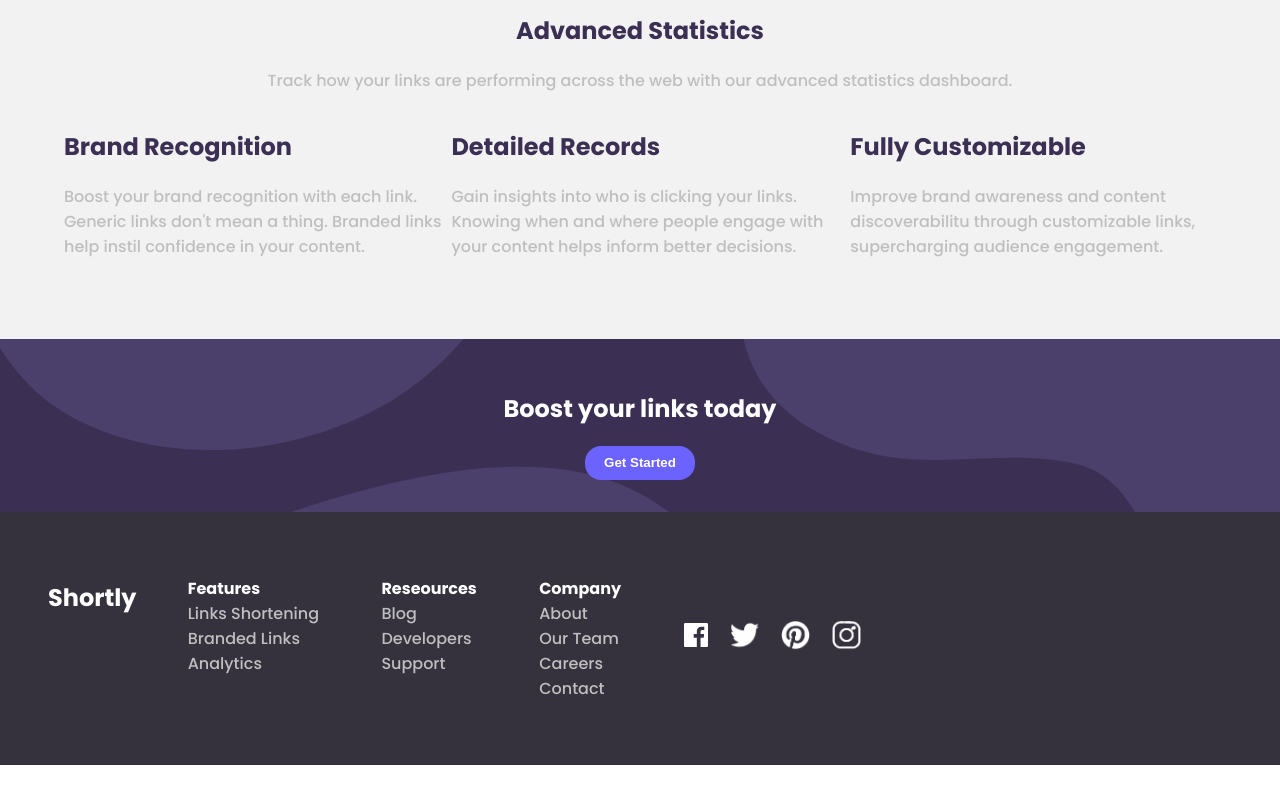
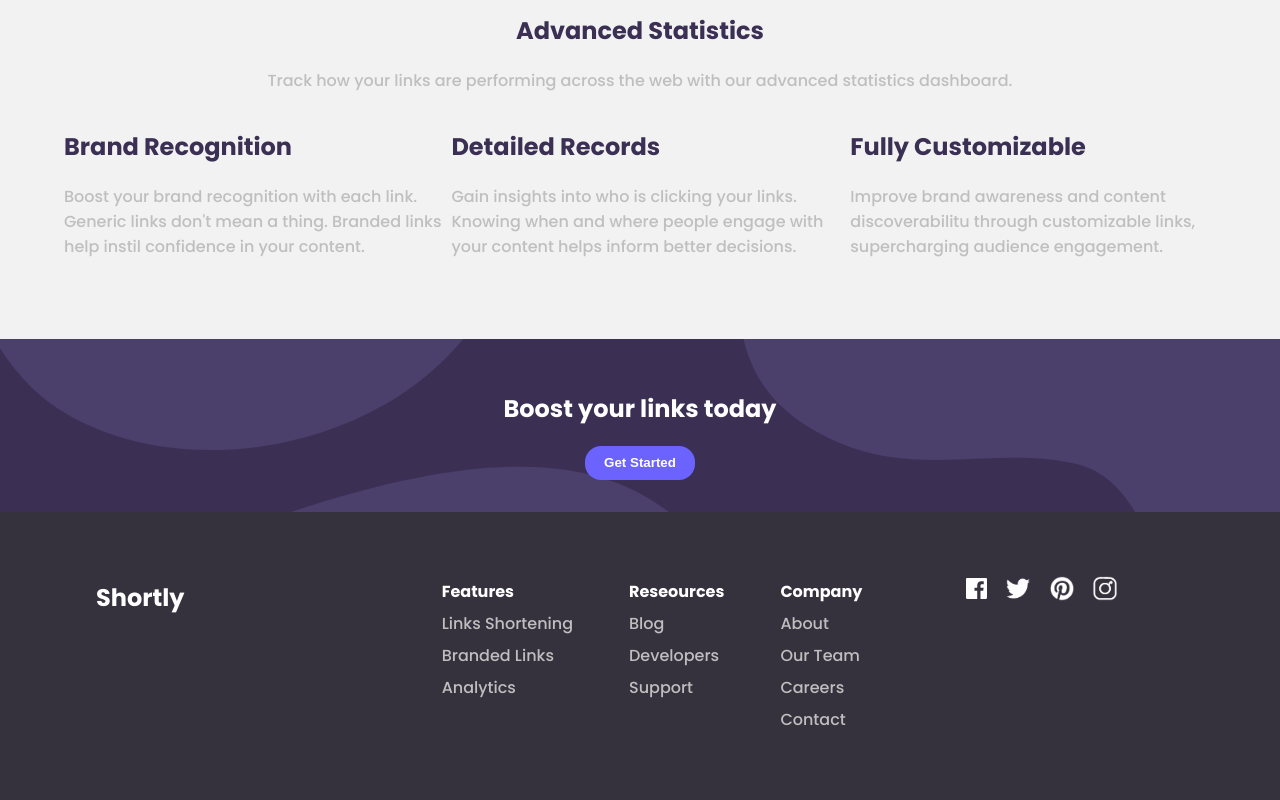
Before and after one commit to romeiro-bru/url-shortening, a React (Create React App) app: page / in a window 1280 px wide. Shown: the part 621-1421 px from the top of the page. Before the commit the page ends 1386 px from the top, so only its background shows below. Built offline with nearby package versions, Linux system fonts and the light colour scheme.

Commit message:
Refactor header and footer

```diff
--- a/src/App.css
+++ b/src/App.css
@@ -17,50 +17,13 @@ body {
   z-index: 1;
 }
 
-header {
-  display: flex;
-  justify-content: space-between;
-  margin-bottom: 3rem;
-}
-header h2 {
-  padding-left: 3rem;
-  color: var(--text-dark);
-  margin: 0;
-}
-
 ul {
   list-style: none;
-  display: inline-flex;
   align-items: center;
-}
-
-li {
-  margin: 0 0.7rem;
-}
-
-.login {
-  position: absolute;
-  right: 9.5rem;
-  display: inline;
-  align-self: center;
-}
-
-.login span {
-  margin-right: 1rem;
 }
 
 .App {
   text-align: center;
-}
-
-.App-header {
-  min-height: 100vh;
-  display: flex;
-  flex-direction: column;
-  align-items: center;
-  justify-content: center;
-  font-size: calc(10px + 2vmin);
-  color: white;
 }
 
 .banner {
@@ -153,23 +116,3 @@ input::placeholder {
   color: white;
   padding: 2rem 0rem;
 }
-
-footer {
-  text-align: left;
-  display: flex;
-  padding: 3rem;
-  background-color: var(--text-dark);
-}
-
-footer ul {
-  display: block;
-}
-
-.icons {
-  display: flex;
-}
-
-.bold {
-  font-weight: 700;
-  color: white;
-}
--- a/src/App.js
+++ b/src/App.jsx
@@ -1,27 +1,12 @@
 import './App.css';
-import facebook from "./assets/images/facebook.svg";
-import twitter from "./assets/images/twitter.png";
-import instagram from "./assets/images/instagram.png";
-import pinterest from "./assets/images/pinterest.png";
-
+import { Footer } from './Components/Footer/Footer';
+import { Header } from './Components/Header/Header';
 
 function App() {
   return (
     <div className="App">
       <main>
-        <header>
-          <ul>
-            <li><h2>Shortly</h2></li>
-            <li>Features</li>
-            <li>Pricing</li>
-            <li>Resources</li>
-          </ul>
-
-          <div className="login">
-            <span>Login</span>
-            <button>Sign Up</button>
-          </div>
-        </header>
+        <Header />
 
         <div className="banner">
           <h1>More than just shorter links</h1>
@@ -65,34 +50,7 @@ function App() {
           <button className="get-started">Get Started</button>
         </section>
 
-        <footer>
-          <h2 className="bold">Shortly</h2>
-          <ul>
-            <li className="bold">Features</li>
-            <li>Links Shortening</li>
-            <li>Branded Links</li>
-            <li>Analytics</li>
-          </ul>
-          <ul>
-            <li className="bold">Reseources</li>
-            <li>Blog</li>
-            <li>Developers</li>
-            <li>Support</li>
-          </ul>
-          <ul>
-            <li className="bold">Company</li>
-            <li>About</li>
-            <li>Our Team</li>
-            <li>Careers</li>
-            <li>Contact</li>
-          </ul>
-          <ul className="icons">
-            <li><img style={{ width: "1.5rem" }} src={facebook} alt="facebook" /></li>
-            <li><img style={{ width: "1.8rem" }} src={twitter} alt="twitter" /></li>
-            <li><img style={{ width: "1.8rem" }} src={pinterest} alt="pinterest" /></li>
-            <li><img style={{ width: "1.8rem" }} src={instagram} alt="instagram" /></li>
-          </ul>
-        </footer>
+        <Footer />
       </main>
     </div>
   );
```
